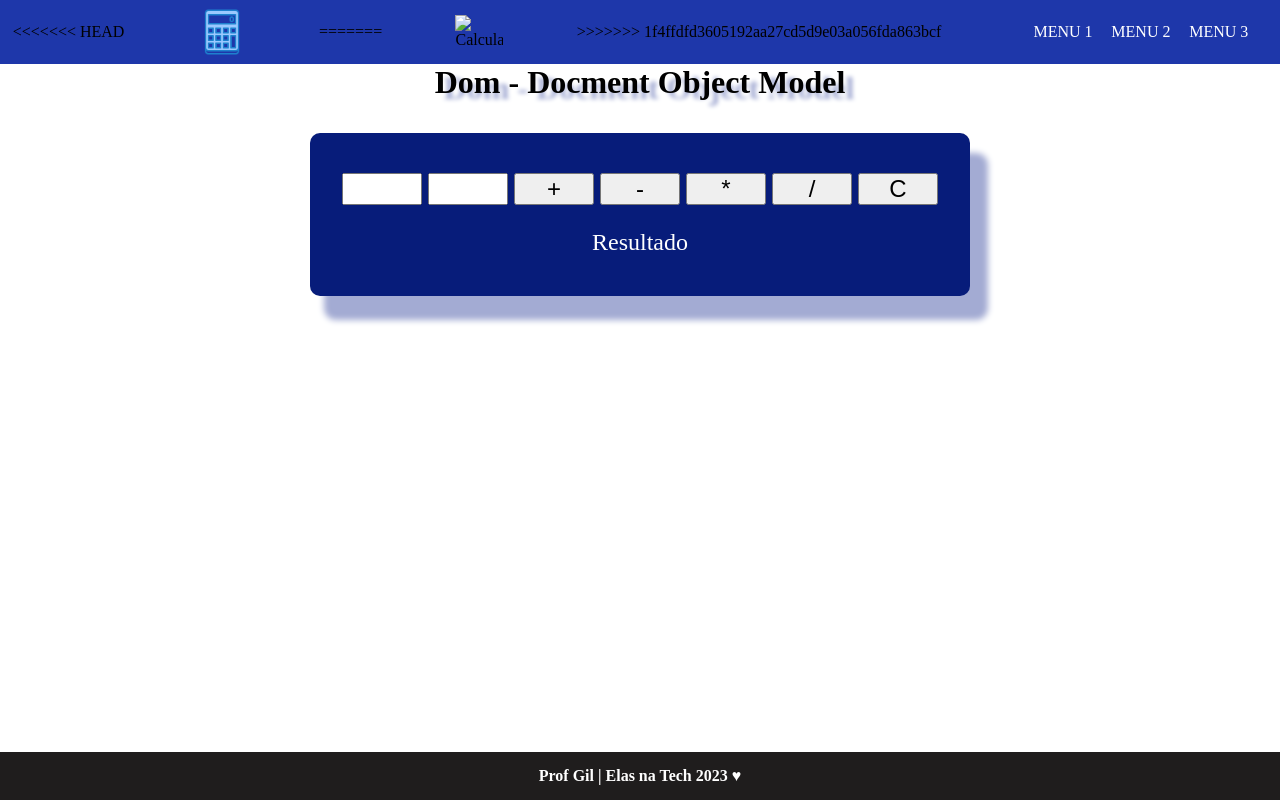
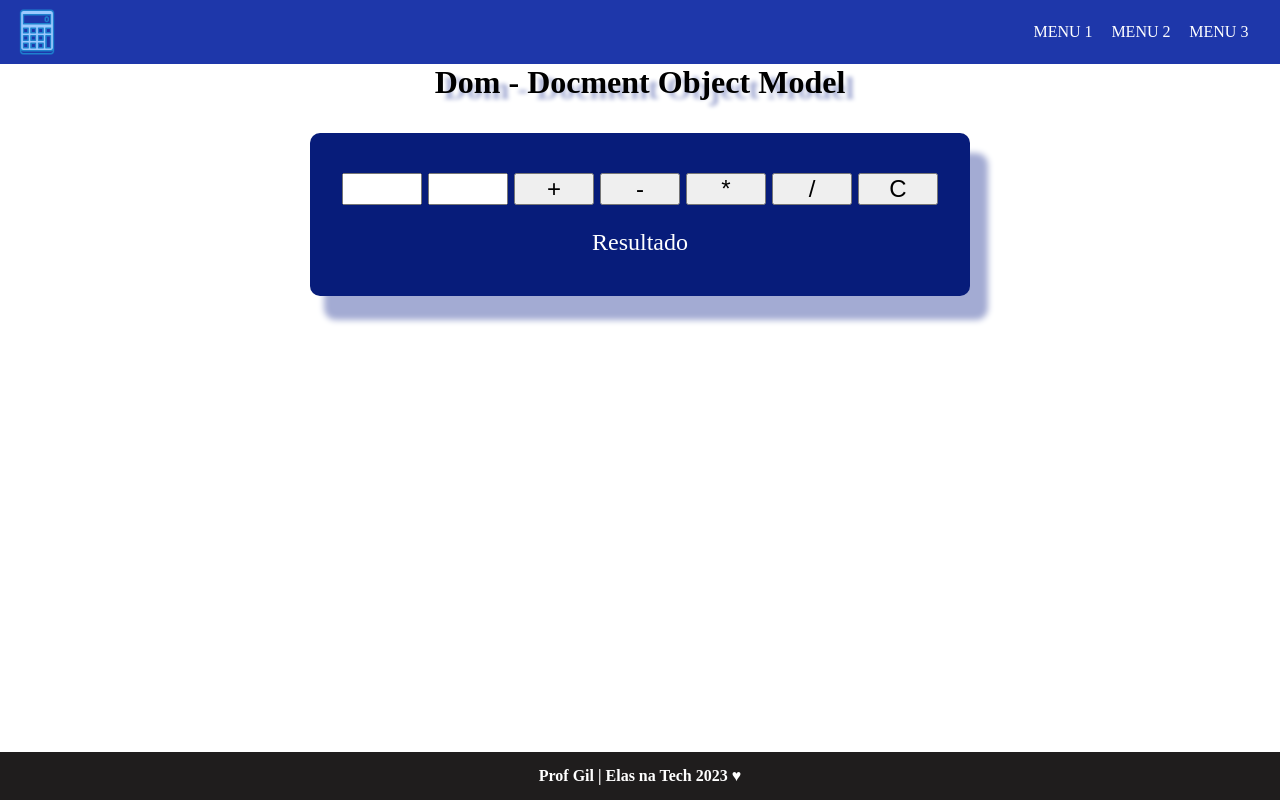
Before and after one commit to RebecaFer23/Projeto-7-ElasnaTech_calculadora, a plain HTML site: page index.html in a window 1280 px wide. Drawn offline with Linux system fonts and the light colour scheme.

Commit message:
modifiquei hmtl

```diff
--- a/index.html
+++ b/index.html
@@ -10,11 +10,7 @@
 
 <body>
     <header>
-<<<<<<< HEAD
         <img src="assets/img/calculator.png" alt="Calculadora" />
-=======
-        <img src="assets/calculator.png" alt="Calculadora" />
->>>>>>> 1f4ffdfd3605192aa27cd5d9e03a056fda863bcf
         <nav>
             <ul>
                 <li>Menu 1</li>
```
